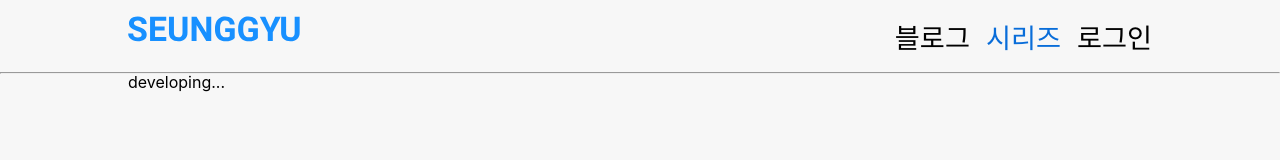
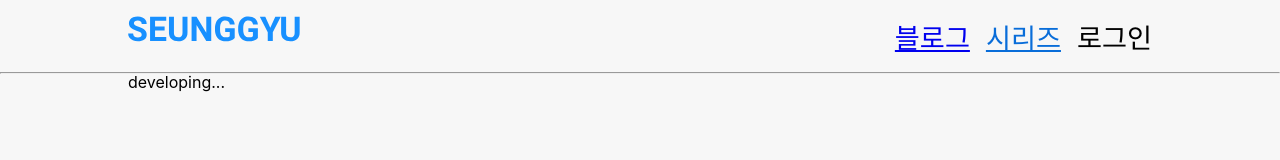
Before and after one commit to CodeSoom/project-react-6-KIMSEUNGGYU, a React app: page /series in a window 1280 px wide. Shown: the top 160 px of the page. Built offline with nearby package versions, Linux system fonts and the light colour scheme.

Commit message:
[feat] global style 방식 변경 - emotion global 스타일 적용 webpack 으로 설정 가능하지만 플러그인 설치하고 그래야해서 불필요한 작업이라고 생각해서 기존에 사용한 emotion global 방식 적용

```diff
--- a/public/index.html
+++ b/public/index.html
@@ -3,7 +3,6 @@
   <head>
     <meta charset="UTF-8">
     <title>Demo</title>
-    <link rel="stylesheet" href="/src/styles/global.css">
   </head>
   <body>
     <div id="app"></div>
--- a/src/index.jsx
+++ b/src/index.jsx
@@ -4,7 +4,7 @@ import { BrowserRouter } from 'react-router-dom';
 
 import { Provider } from 'react-redux';
 
-import { ThemeProvider } from '@emotion/react';
+import { Global, ThemeProvider } from '@emotion/react';
 
 import store from '@modules/store';
 
@@ -12,10 +12,13 @@ import App from './App';
 
 import theme from './theme';
 
+import global from './styles/global';
+
 ReactDOM.render(
   <ThemeProvider theme={theme}>
     <Provider store={store}>
       <BrowserRouter>
+        <Global styles={global} />
         <App />
       </BrowserRouter>
     </Provider>
--- /dev/null
+++ b/src/styles/global.js
@@ -0,0 +1,36 @@
+import { css } from '@emotion/react';
+
+const global = css`
+    * {
+        font-family: -apple-system, BlinkMacSystemFont, 'Segoe UI', Roboto, 'Helvetica Neue', Arial, 'Noto Sans', sans-serif, 'Apple Color Emoji', 'Segoe UI Emoji', 'Segoe UI Symbol', 'Noto Color Emoji';
+        box-sizing: border-box;
+    }
+    body {
+        font-size: 16px;
+        margin: 0;
+        padding: 0;
+        background: #F7F7F7;
+    }
+    body {
+        box-sizing: border-box;
+    }
+    ul,ol {
+        list-style: none;
+        margin:0px;
+        padding:0px;
+    }
+    li {
+        list-style: none;
+    }
+    button {
+        all: unset;
+    }
+    h2 {
+        margin: 0;
+    }
+    p {
+        margin: 0;
+    }
+`;
+
+export default global;
```
